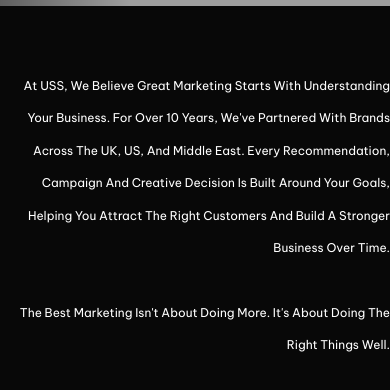
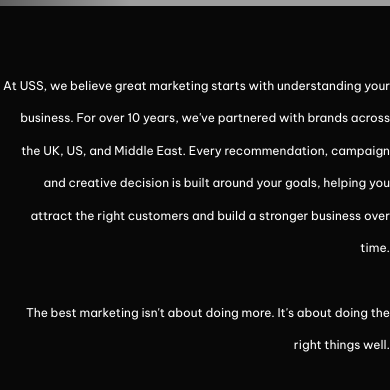
Before and after one commit to Aftab-Ahmed-Soomro/USS-web, a Next.js app: page /about in a window 390 px wide. Shown: the part 1359-1749 px from the top of the page. Built offline with nearby package versions, Linux system fonts and the light colour scheme; grey boxes are pictures that could not be loaded.

Commit message:
feat: add WeAreUSS component with responsive layout and image slider

```diff
--- a/app/components/Weareus.tsx
+++ b/app/components/Weareus.tsx
@@ -40,11 +40,11 @@ export default function WeAreUSS() {
         {/* RIGHT — Description text — overlaps the image's right edge */}
         <FadeRight delay={0.1} className="relative z-10">
           <div className="relative z-1000 flex items-center justify-end py-16 lg:py-0 lg:-ml-60 order-3 lg:order-none">
-            <div className="text-right text-[#FFFFFF] max-w-[500px] flex flex-col gap-8">
-              <p className="text-[12px] sm:text-[14px] leading-[32.5px] font-normal capitalize">
+            <div className="text-right text-[#FFFFFF] max-w-[440px] flex flex-col gap-8">
+              <p className="text-[12px] sm:text-[14px] leading-[32.5px] font-normal">
                 At USS, we believe great marketing starts with understanding your business. For over 10 years, we've partnered with brands across the UK, US, and Middle East. Every recommendation, campaign and creative decision is built around your goals, helping you attract the right customers and build a stronger business over time.
               </p>
-              <p className="text-[12px] sm:text-[16px] leading-[32.5px] font-normal capitalize">
+              <p className="text-[12px] sm:text-[14px] leading-[32.5px] font-normal">
                 The best marketing isn't about doing more. It's about doing the right things well.
               </p>
             </div>
```
